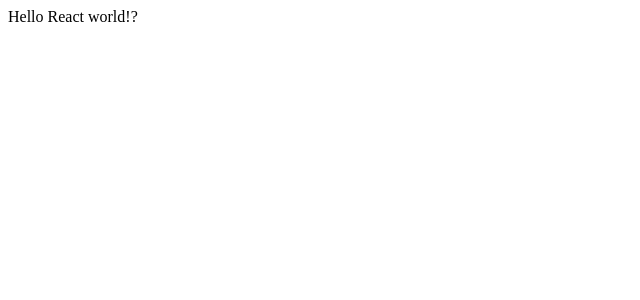
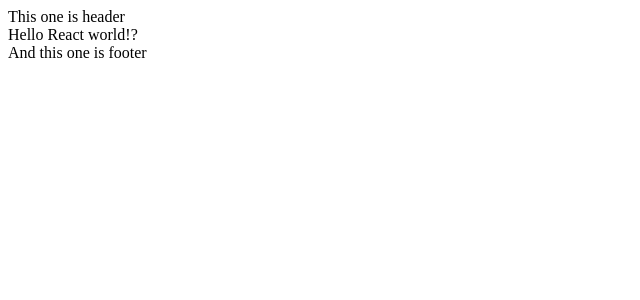
Before and after one commit to Pasadena/groceries, a React app: page / in a window 1280 px wide. Shown: the top 300 px of the page, without its empty margins (0-640 px from the left). Built offline with nearby package versions, Linux system fonts and the light colour scheme.

Commit message:
Improved app's initial structure

```diff
--- a/src/app.jsx
+++ b/src/app.jsx
@@ -3,7 +3,24 @@
 
 class App extends React.Component  {
   render() {
-    return <div>Hello React world!?</div>;
+    return (
+      <div>
+        <Header />
+        <div>Hello React world!?</div>
+        <Footer />
+      </div>);
+  }
+}
+
+class Header extends React.Component {
+  render() {
+    return <div className="header">This one is header</div>;
+  }
+}
+
+class Footer extends React.Component {
+  render() {
+    return <div className="footer">And this one is footer</div>;
   }
 }
 
```
